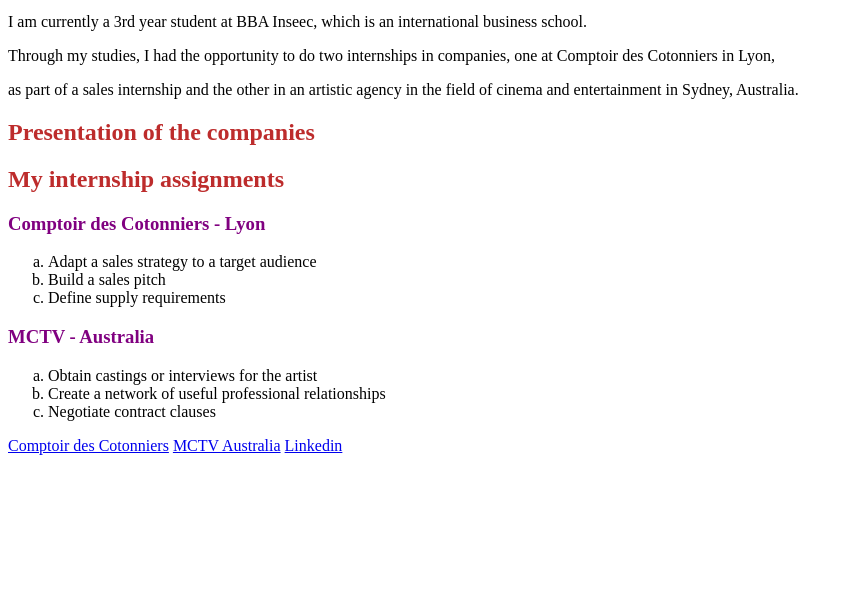
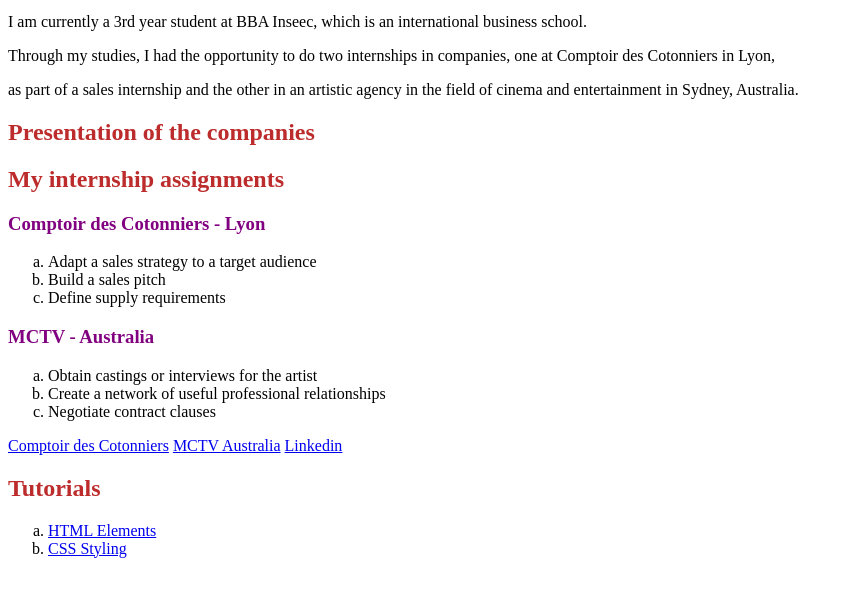
Before and after one commit to lisaccarel/lisaccarel.github.io, a plain HTML site: page index.html in a window 1280 px wide. Shown: the part 101-698 px from the top of the page, without its empty margins (0-853 px from the left). Drawn offline with Linux system fonts and the light colour scheme.

Commit message:
Add links to tutorials

```diff
--- a/index.html
+++ b/index.html
@@ -1,9 +1,11 @@
 <!DOCTYPE html>
 <html>
+
 <head>
   <title>Hello world</title>
 </head>
 <link rel="stylesheet" href="./style.css">
+
 <body>
   <h1>My First Webpage</h1>
 
@@ -11,8 +13,10 @@
 
   </p> I am currently a 3rd year student at BBA Inseec, which is an international business school.</p>
 
-      Through my studies, I had the opportunity to do two internships in companies, one at Comptoir des Cotonniers in Lyon,</p>
-      </p> as part of a sales internship and the other in an artistic agency in the field of cinema and entertainment in Sydney, Australia.
+  Through my studies, I had the opportunity to do two internships in companies, one at Comptoir des Cotonniers in Lyon,
+  </p>
+  </p> as part of a sales internship and the other in an artistic agency in the field of cinema and entertainment in
+  Sydney, Australia.
   </p>
 
 
@@ -38,9 +42,22 @@
   </ol>
 
 
-    <a href="https://www.comptoirdescotonniers.co.uk/on/demandware.store/Sites-CDC-UK-Site/en_GB/Default-Start?gclid=CjwKCAiAxMLvBRBNEiwAKhr-nOv2nG8T2FCVNMRVaHSP8KhEbu1tiShUrdyZQUWIiDVJQUFUqXCzKxoCi-kQAvD_BwE">Comptoir des Cotonniers</a>
+  <a
+    href="https://www.comptoirdescotonniers.co.uk/on/demandware.store/Sites-CDC-UK-Site/en_GB/Default-Start?gclid=CjwKCAiAxMLvBRBNEiwAKhr-nOv2nG8T2FCVNMRVaHSP8KhEbu1tiShUrdyZQUWIiDVJQUFUqXCzKxoCi-kQAvD_BwE">Comptoir
+    des Cotonniers</a>
   <a href="https://www.mctv.com.au">MCTV Australia</a>
   <a href="https://www.linkedin.com/in/lisa-carel-9b9479164/">Linkedin
   </a>
+
+  <h2>Tutorials</h2>
+  <ol>
+    <li>
+      <a href="https://codepen.io/lisaccarel/pen/qBBGYeV">HTML Elements</a>
+    </li>
+    <li>
+      <a href="https://codepen.io/lisaccarel/pen/LYYomwe">CSS Styling</a>
+    </li>
+  </ol>
 </body>
+
 </html>
```
Lines whose indentation alone changed are shown as unchanged.
